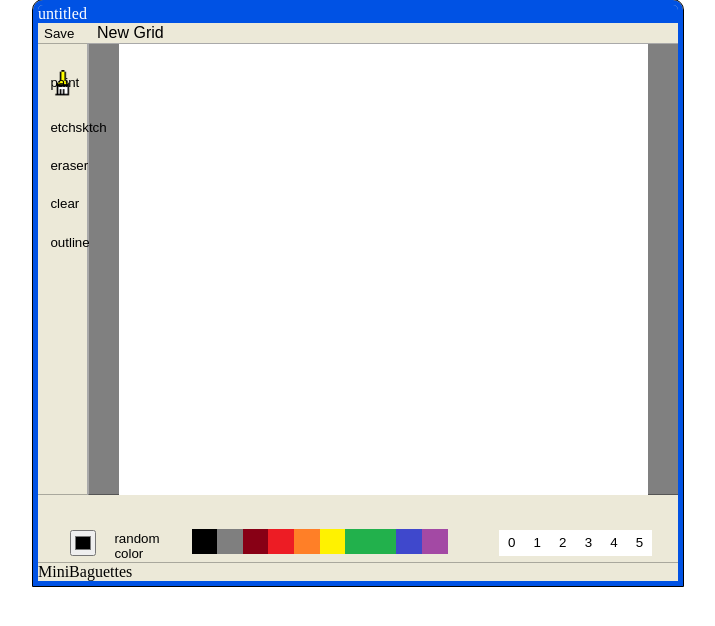
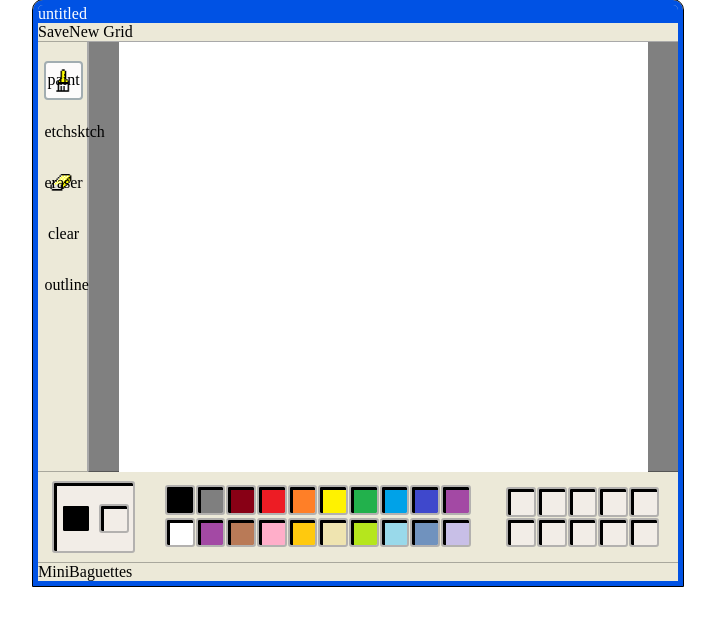
Before and after one commit to minibaguettes/Sketch-Pad, a plain HTML site: page index.html in a window 1280 px wide. Shown: the whole page, without its empty margins (282-997 px from the left). Drawn offline with nearby package versions, Linux system fonts and the light colour scheme.

Commit message:
fixed some color styling

```diff
--- a/index.html
+++ b/index.html
@@ -33,7 +33,7 @@
       <div id="color-options">
         <div id="new-color">
           <input id="color-picker" class="size" type="color">
-          <button id="random-color" class="size">random color</button>
+          <button id="random-color" class="size color-border"></button>
         </div>
         <div id="color-default"></div>
         <div id="color-tools"></div>
--- a/javascript.js
+++ b/javascript.js
@@ -17,6 +17,8 @@ const etchSketch = document.getElementById('etch-sketch');
 const eraser = document.getElementById('eraser');
 const clear = document.getElementById('clear');
 const outline = document.getElementById('outline');
+let activeTool = paint;
+activeTool.classList.add('active-tool');
 
 const colorPicker = document.getElementById("color-picker");
 const colorDefault = document.getElementById('color-default');
@@ -25,29 +27,44 @@ const colorTools = document.getElementById('color-tools');
 let gridContainer = document.getElementById('grid-container');
 
 // generate default colors
-let defaultColors1 = ['#000000', '#7f7f7f', '#880015', '#ed1c24', '#ff7f27', '#fff200', '#22b14c', '#22b14c', '#3f48cc', '#a349a4'];
+let defaultColors1 = ['#000000', '#7f7f7f', '#880015', '#ed1c24', '#ff7f27', '#fff200', '#22b14c', '#00a2e8', '#3f48cc', '#a349a4'];
 let defaultColors2 = ['#ffffff', '#a349a4', '#b97a57', '#ffaec9', '#ffc90e', '#efe4b0', '#b5e61d', '#99d9ea', '#7092be', '#c8bfe7'];
+
+let colorDefault1 = document.createElement('div');
+let colorDefault2 = document.createElement('div');
+colorDefault.appendChild(colorDefault1);
+colorDefault.appendChild(colorDefault2);
 
 for (let i = 0; i < defaultColors1.length; i++) {
   let color = document.createElement('button');
-  color.classList.add('color');
   color.classList.add('size');
+  color.classList.add('color-border');
   color.style.backgroundColor = defaultColors1[i];
   color.setAttribute("id", defaultColors1[i]);
-  colorDefault.appendChild(color);
+  colorDefault1.appendChild(color);
+}
+
+for (let i = 0; i < defaultColors2.length; i++) {
+  let color = document.createElement('button');
+  color.classList.add('size');
+  color.classList.add('color-border');
+  color.style.backgroundColor = defaultColors2[i];
+  color.setAttribute("id", defaultColors2[i]);
+  colorDefault2.appendChild(color);
 }
 
 // generate color boxes
-for (let i = 0; i < 6; i++) {
+for (let i = 0; i < 10; i++) {
   let colorHistory = document.createElement('button');
-  colorHistory.classList.add('color');
   colorHistory.classList.add('size');
-  colorHistory.classList.add('white');
-  colorHistory.textContent = i;
+  colorHistory.classList.add('empty');
+  colorHistory.classList.add('color-border');
   colorTools.appendChild(colorHistory);
 }
 
-const colorRandom = document.getElementById('random-color');
+const randomColor = document.getElementById('random-color');
+randomColor.style.backgroundColor = 'empty';
+
 
 let currColor = '#000000';  // default color is black
 let lastColor = '';
@@ -121,6 +138,12 @@ document.addEventListener("mouseover", (e) => {
 // main tools - click to select
 document.addEventListener("click", (e) => {
   let el = e.target;
+  if (el.id != activeTool.id && el.id == 'paint' || el.id == 'etch-sketch' || el.id == 'eraser') {
+    activeTool.classList.remove('active-tool');
+    activeTool = e.target;
+    activeTool.classList.add('active-tool');
+  }
+
   // paint, eraser
   if (el.id == 'paint' || el.id == 'eraser') {
     // enable paint click
@@ -132,6 +155,7 @@ document.addEventListener("click", (e) => {
     }
     mode = el.id;
   }
+
   // etch sketch brush
   else if (el.id == 'etch-sketch') {
     // disable paint click
@@ -142,12 +166,14 @@ document.addEventListener("click", (e) => {
       gridContainer.childNodes[i].addEventListener("mouseover", paintDrag);
     }
   }
+
   // clear screen
   else if (el.id == 'clear') {
     for (var i = 0; i < gridContainer.childNodes.length; i++) {
       gridContainer.childNodes[i].style.backgroundColor = '#FFFFFF';
     }
   }
+
   // toggle grid outline
   // when sending html to canvas via html2canvas, the container must have background color in order to see grid
   //  so add/remove outline class to/from squares AND add/remove background color class to/from gridContainer
@@ -164,6 +190,7 @@ document.addEventListener("click", (e) => {
         gridContainer.childNodes[i].classList.add('outline');
       }
     }
+    el.classList.toggle('active-tool'); // if outline is active, set bg color; if outline is disabled, default color
   }
 });
 
@@ -184,14 +211,14 @@ colorDefault.addEventListener("click", (e) => {
 // select existing color
 colorTools.addEventListener("click", (e) => {
   // check if selected color history element still has default class (user has not selected more colors than slots)
-  if (!e.target.classList.contains('white')) {
+  if (!e.target.classList.contains('empty')) {
     currColor = e.target.style.backgroundColor;
     lastColor = currColor;
   }
 });
 
-colorRandom.addEventListener("click", (e) => {
-  randomColor(e);
+randomColor.addEventListener("click", (e) => {
+  getRandomColor(e);
 });
 
 // detect mouse down to paint
@@ -272,25 +299,31 @@ function paintDrag() {
   shiftColorHistory();
 }
 
+let colorHistoryList = [];
+
 // when selecting another color, add color to colorHistory 'queue' and remove last in 'queue'
 function shiftColorHistory() {
-  if (currColor != lastColor) {                                         // if color has changed
-    if (colorTools.querySelectorAll('.white').length == 0) {            // if all color history elements have been changed (already cycled through the queue),
-      for (var i = 5; i > 0; i--) {         //  then in descending order, replace the preceding element's color and id
+  if (currColor != lastColor) {                                           // if color has changed
+    if (!colorHistoryList.includes(currColor)) {                          // if color history array already contains newly selected color, do not add again
+      if (colorTools.querySelectorAll('.empty').length == 0) {            // if all color history elements have been changed (already cycled through the queue),
+        for (var i = colorTools.children.length - 1; i > 0; i--) {        //  then in descending order, replace the preceding element's color and id
           colorTools.children[i].style.backgroundColor = colorTools.children[i-1].style.backgroundColor;
           colorTools.children[i].setAttribute('id', colorTools.children[i-1].getAttribute('id'));
         }
         colorIndex = 0;
       }
       colorTools.children[colorIndex].style.backgroundColor = currColor;  // set next color history
-    colorTools.children[colorIndex].classList.remove('white');          // remove default class; when all elements no longer have this class, it will return to front of queue
+      colorTools.children[colorIndex].classList.remove('empty');          // remove default class; when all elements no longer have this class, it will return to front of queue
       colorTools.children[colorIndex].setAttribute('id', currColor);      // set id to color hex
       colorIndex++;
       lastColor = currColor;
     }
   }
+  let arr = Array.from(colorTools.children).map(x => x.id);               // update array with current color history
+  colorHistoryList = arr.filter(Boolean);
+}
 
-function randomColor(e) {
+function getRandomColor(e) {
   e.target.style.backgroundColor = 'rgb(' + [Math.floor(Math.random() * 256), Math.floor(Math.random() * 256), Math.floor(Math.random() * 256)].join(',') + ')';
   lastColor = currColor;
   currColor =  e.target.style.backgroundColor;
@@ -298,7 +331,7 @@ function randomColor(e) {
 
 // ODIN - extra credit
 // randomly generate colors; gets darker by 10% each time (assuming event is gridContainer rather than square)
-// function randomColor(event) {
+// function getRandomColor(event) {
 //   if (event.target.classList.contains('square')) {
 //     event.target.style.backgroundColor = 'rgb(' + [Math.floor(Math.random() * 256), Math.floor(Math.random() * 256), Math.floor(Math.random() * 256)].join(',') + ')';
 //     event.target.style.opacity =  getComputedStyle(event.target).opacity - 0.1;
--- a/style.css
+++ b/style.css
@@ -1,3 +1,7 @@
+* {
+  font-size: 1em;
+}
+
 html, body {
   height: 100%;
   margin: 0;
@@ -5,7 +9,14 @@ html, body {
 
 button {
   border: none;
-  background-color: #ece9d8;
+  background-color: transparent;
+  border-width: 0;
+  font-family: inherit;
+  font-size: inherit;
+  font-style: inherit;
+  font-weight: inherit;
+  line-height: inherit;
+  padding: 0;
 }
 
 #app-body {
@@ -42,14 +53,37 @@ button {
 #top-tools {
   display: flex;
   justify-content: left;
-  /* border: 1px outset #a9a89d; */
 }
+
+#top-tools > button:hover {
+  background-color: #ece9d892;
+}
+
+#tools > button {
+  background-size: contain;
+  width: 3vw;
+  height: 3vw;
+  margin: 0.5vw;
+}
+
+#tools > button:hover, .active-tool {
+  background-color: #fdfbfb !important;
+  border: 2px solid #a2adb1;
+  border-radius: 4px;
+}
+/*
+.active-tool {
+  background-color: #fdfbfb !important;
+  border: 2px solid #a2adb1;
+  border-radius: 4px;
+} */
 
 #paint {
   background: url('icons/paint.png') no-repeat top left;
-  background-size: contain;
-  width: 3vw;
-  height: 3vw;
+}
+
+#eraser {
+  background: url('icons/eraser.png') no-repeat top left;
 }
 
 #main {
@@ -63,10 +97,32 @@ button {
   border-bottom: 0.1vw solid transparent;
 }
 
+
+
+.size {
+  position: relative;
+  width: 2vw;
+  height: 2vw;
+}
+
+.empty {
+  background-color: #f2ede7;
+}
+
+/*  */
+
+#tools {
+  width: auto;
+  height: calc(100% - 1vw);
+  display: flex;
+  flex-direction: column;
+  padding-top: 1vw;
+  outline: 0.1vw solid #a9a89d;
+}
+
 #bot {
   width: 100%;
   height: auto;
-  min-height: 15%;
   position: relative;
   display: flex;
   flex-direction: column;
@@ -77,46 +133,13 @@ button {
 #bot-text {
   width: 100%;
   height: auto;
-  font-size: 16px;
   border-top: 0.1vw solid #a9a89d;
-}
-
-.size {
-  position: relative;
-  width: 2vw;
-  height: 2vw;
-}
-
-.white {
-  background-color: white;
-}
-
-/*  */
-
-#new-grid-btn {
-  width: 100px;
-  font-size: 16px;
-  /* position: absolute;
-  left: 50%;
-  transform: translateX(-50%);*/
-}
-
-#tools {
-  width: auto;
-  height: calc(100% - 1vw);
-  display: flex;
-  flex-direction: column;
-  padding-top: 1vw;
-  outline: 0.1vw solid #a9a89d;
-}
-
-#tools > button {
-  margin: 0.5vw;
 }
 
 #color-options {
   width: 100%;
   height: auto;
+  padding: 1vw 0vw;
   display: flex;
   flex-direction: row;
   align-items: center;
@@ -125,24 +148,59 @@ button {
 
 #new-color {
   display: flex;
+  height: 100%;
+  align-items: center;
+  background-color: #f2ede7;
 }
 
-#color-picker {
+/* color picker */
+input[type="color"] {
+  appearance: none;
+  background-color: none;
+  border: none;
+  box-sizing: initial;
+  inline-size: 2vw;
+  block-size: 2vw;
+  padding: 0;
+}
+
+/* inner border */
+input[type="color"]::-webkit-color-swatch-wrapper {
+  padding: 0px;
+  border: none;
+}
+
+/* outer border */
+input[type="color"]::-webkit-color-swatch {
+  border-right: none;
+  border-bottom: none;
+}
+
+#color-picker, #random-color {
   margin: 0.5vw;
 }
 
-#random-color {
-  margin: 0.5vw;
+#color-tools {
+  display: flex;
+  flex-wrap: wrap;
+  max-width: 25%;
+  justify-content: center;
 }
 
-#color-default {
+#color-default, #color-tools {
   position: relative;
   width: auto;
 }
 
-#color-tools {
-  position: relative;
-  width: auto;
+.color-border, #new-color, input[type="color"]::-webkit-color-swatch {
+  border-top: 3px inset black;
+  border-left: 3px inset black;
+  outline: 2px solid #b3b1af;
+  border-radius: 1px;
+}
+
+#color-tools > button, #color-default > div > button {
+  margin: 0.2vw;
 }
 
 #screen {
```
Lines whose indentation alone changed are shown as unchanged.
